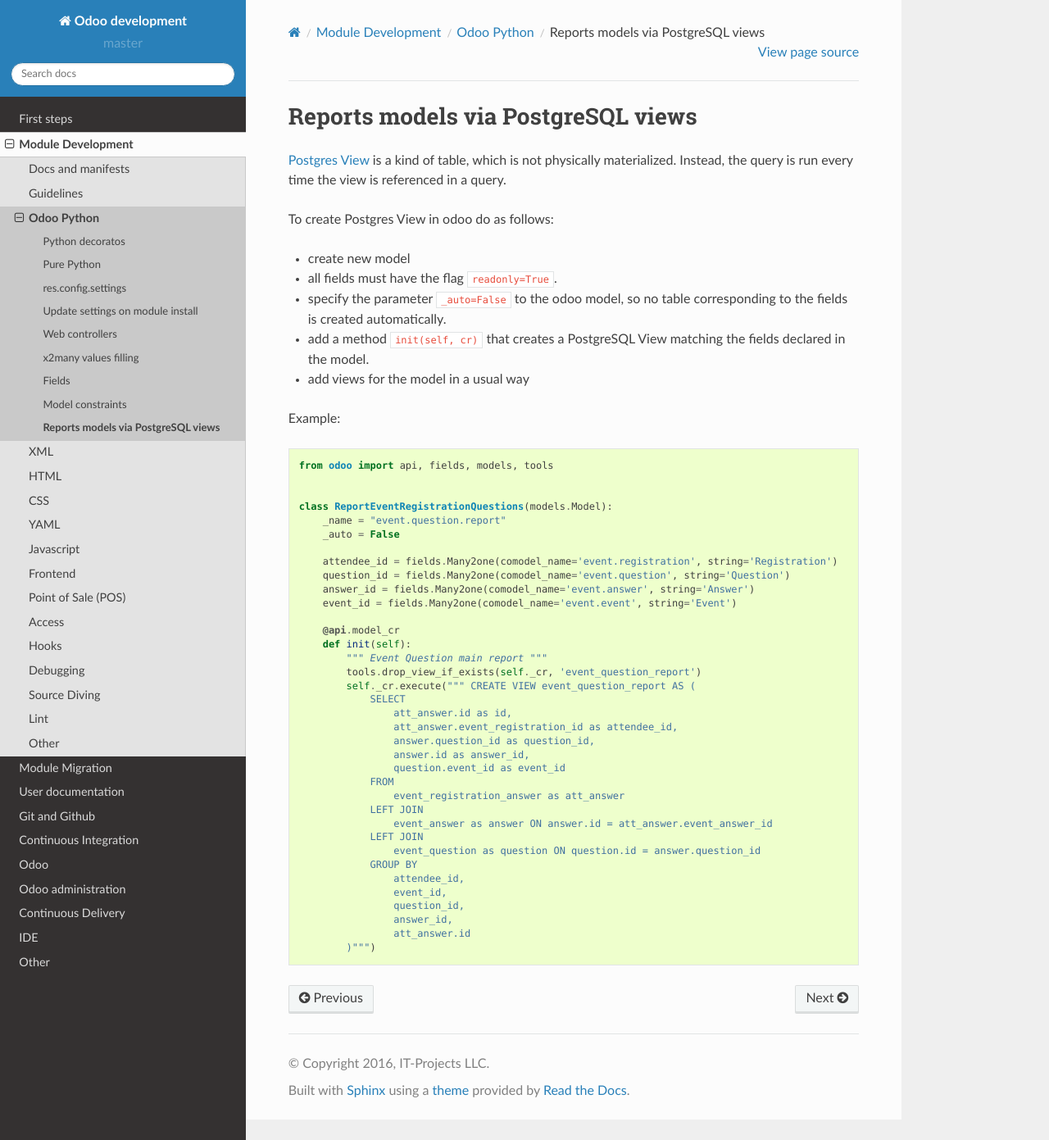
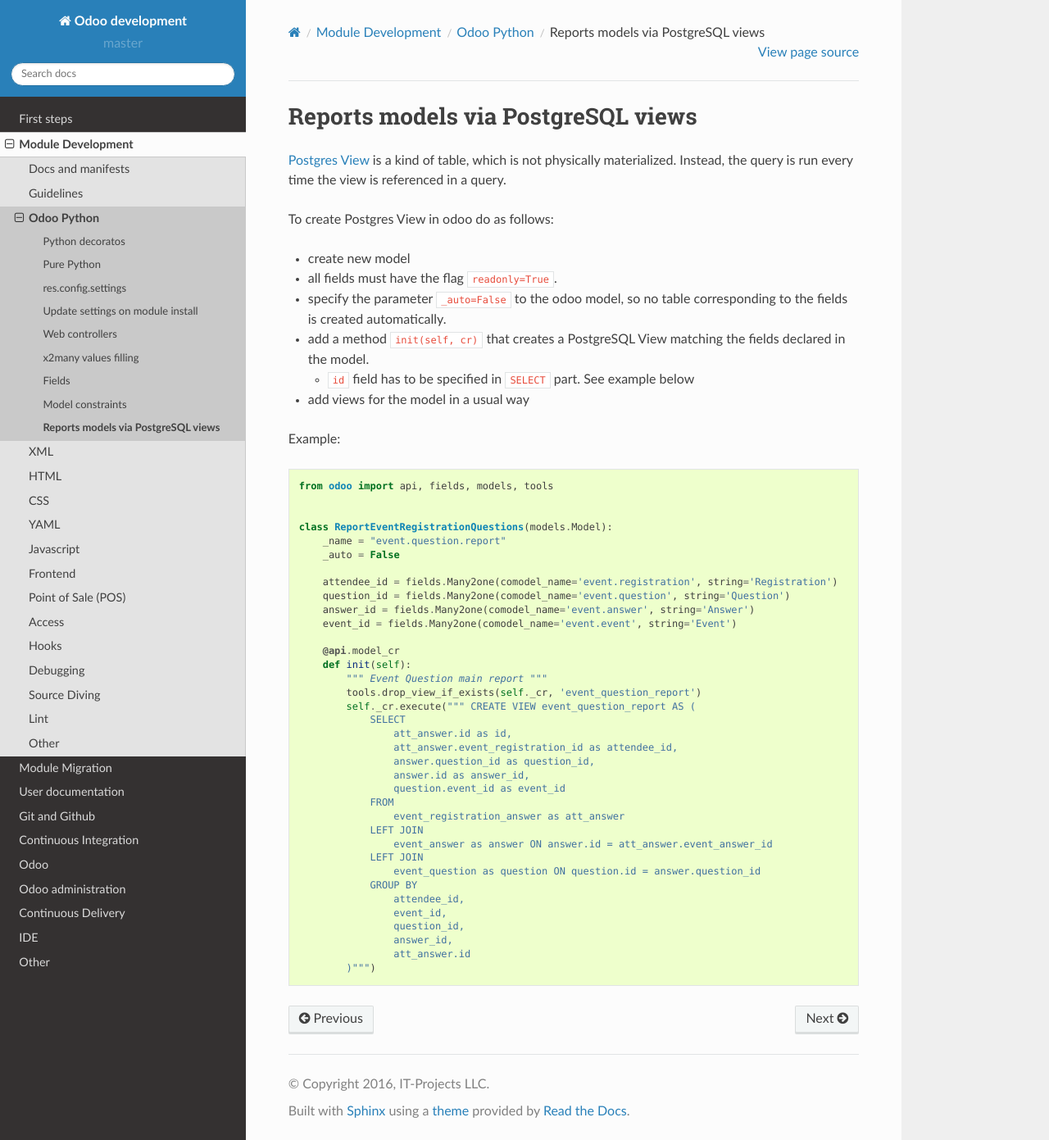
Before and after one commit to itpp-labs/odoo-development, a Sphinx documentation site: the page built from docs/dev/py/postgres-views.rst, in a window 1280 px wide and 1391 px high. Shown: the whole window at 82% size. Built offline with Sphinx 7.4.7 and the Read the Docs theme 2.0.0, drawn with Linux system fonts in a browser that asks for light colours; pages that are not in the unit, such as notebooks, are missing from menus.

Commit message:
postgres-view: id is required in SELECT

```diff
--- a/docs/dev/py/postgres-views.rst
+++ b/docs/dev/py/postgres-views.rst
@@ -10,6 +10,9 @@
 * all fields must have the flag ``readonly=True``.
 * specify the parameter ``_auto=False`` to the odoo model, so no table corresponding to the fields is created automatically.
 * add a method ``init(self, cr)`` that creates a PostgreSQL View matching the fields declared in the model.
+
+  * ``id`` field has to be specified in ``SELECT`` part. See example below
+
 * add views for the model in a usual way
 
 Example:
```
